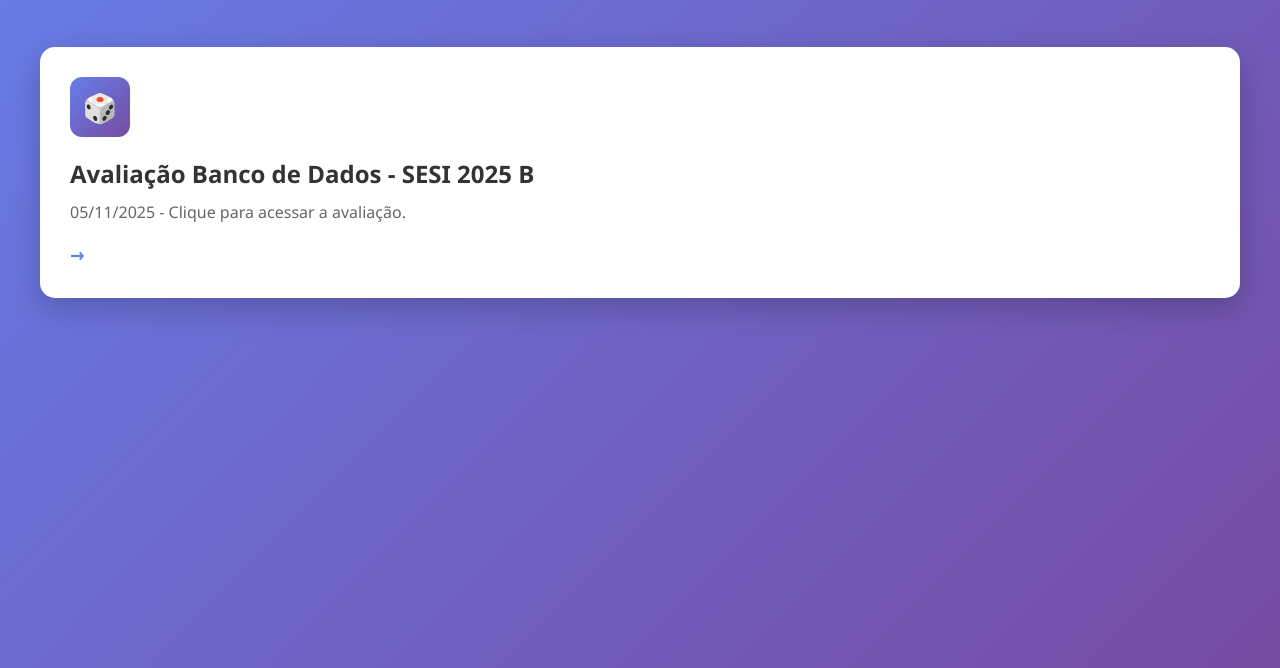
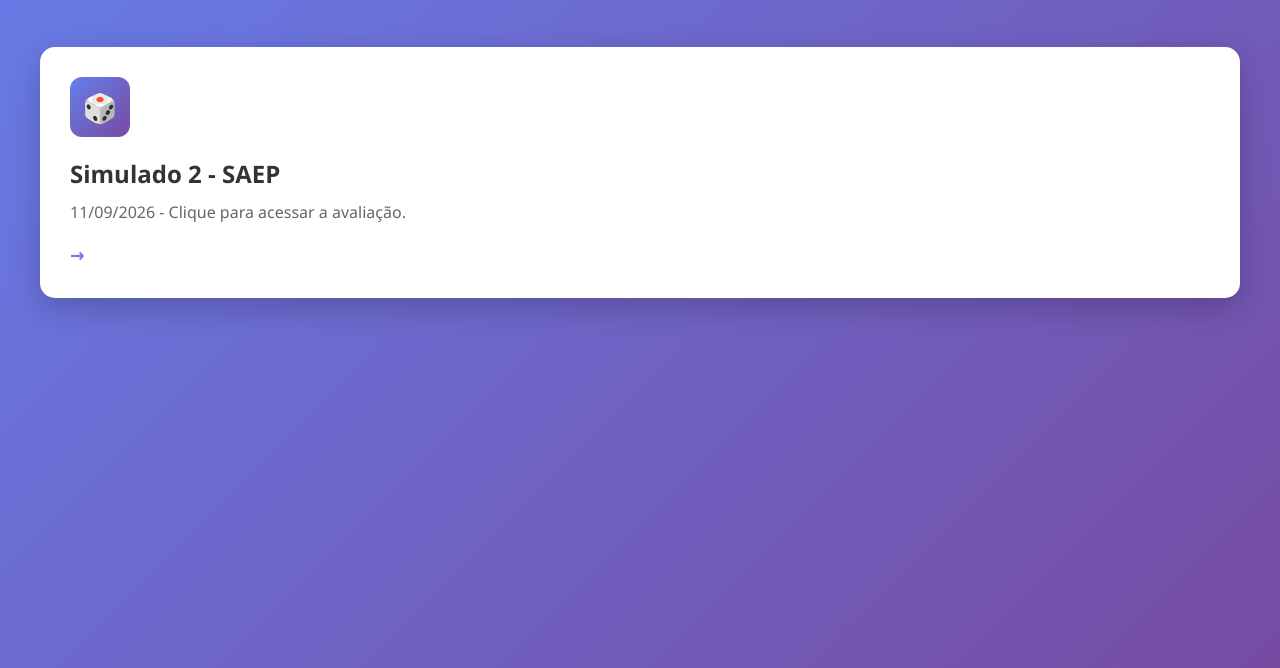
Before and after one commit to renan-senai/links, a plain HTML site: page index.html in a window 1280 px wide. Shown: the part 132-800 px from the top of the page. Drawn offline with Linux system fonts and the light colour scheme.

Commit message:
saep-simulado2

```diff
--- a/index.html
+++ b/index.html
@@ -115,10 +115,10 @@
         </div>
 
         <div class="cards-grid">
-            <a href="seb://renan-senai.github.io/links/assets/sesi25_avaliacao_bd.seb" class="card">
+            <a href="seb://renan-senai.github.io/links/assets/simulado2-saep.seb" class="card">
                 <div class="card-icon">🎲</div>
-                <h2 class="card-title">Avaliação Banco de Dados - SESI 2025 B</h2>
-                <p class="card-description">05/11/2025 - Clique para acessar a avaliação.</p>
+                <h2 class="card-title">Simulado 2 - SAEP</h2>
+                <p class="card-description">11/09/2026 - Clique para acessar a avaliação.</p>
                 <div class="card-arrow">→</div>
             </a>
         </div>
```
Also changed, not shown: 1 other file.
